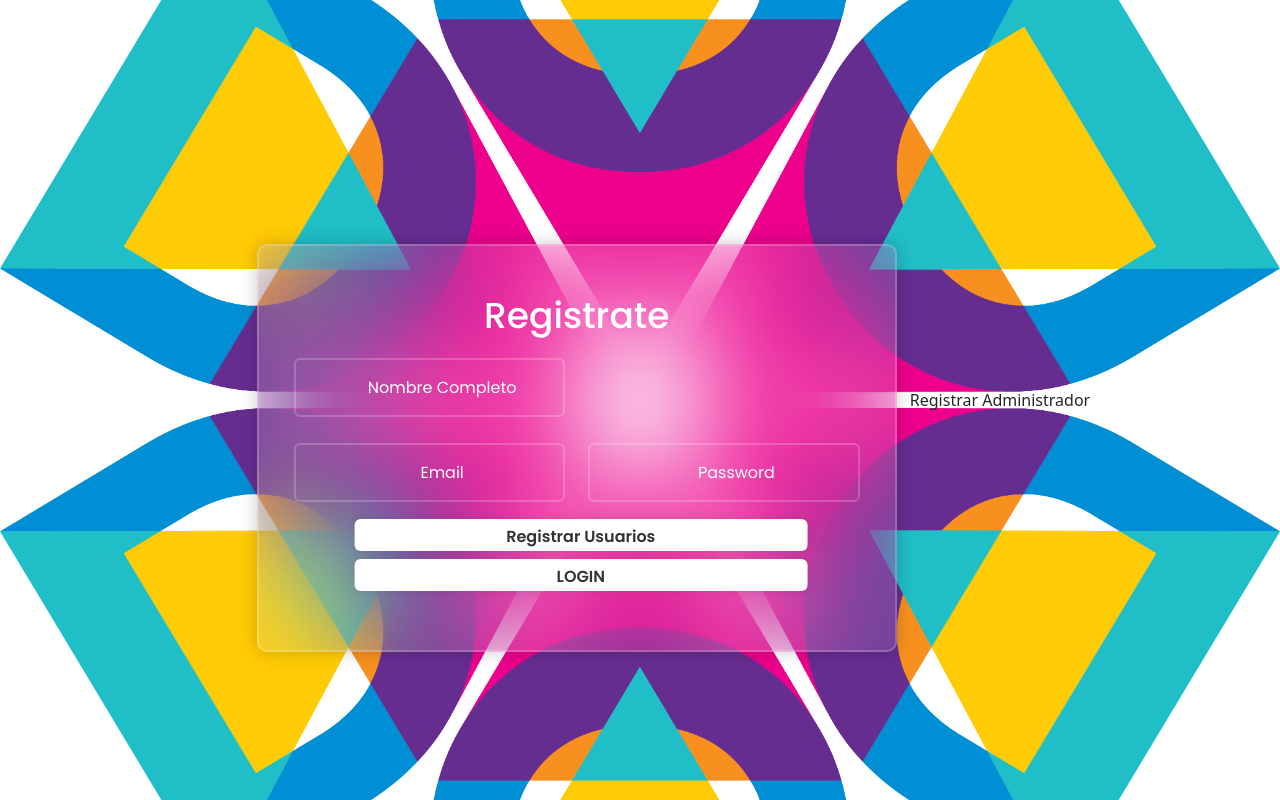
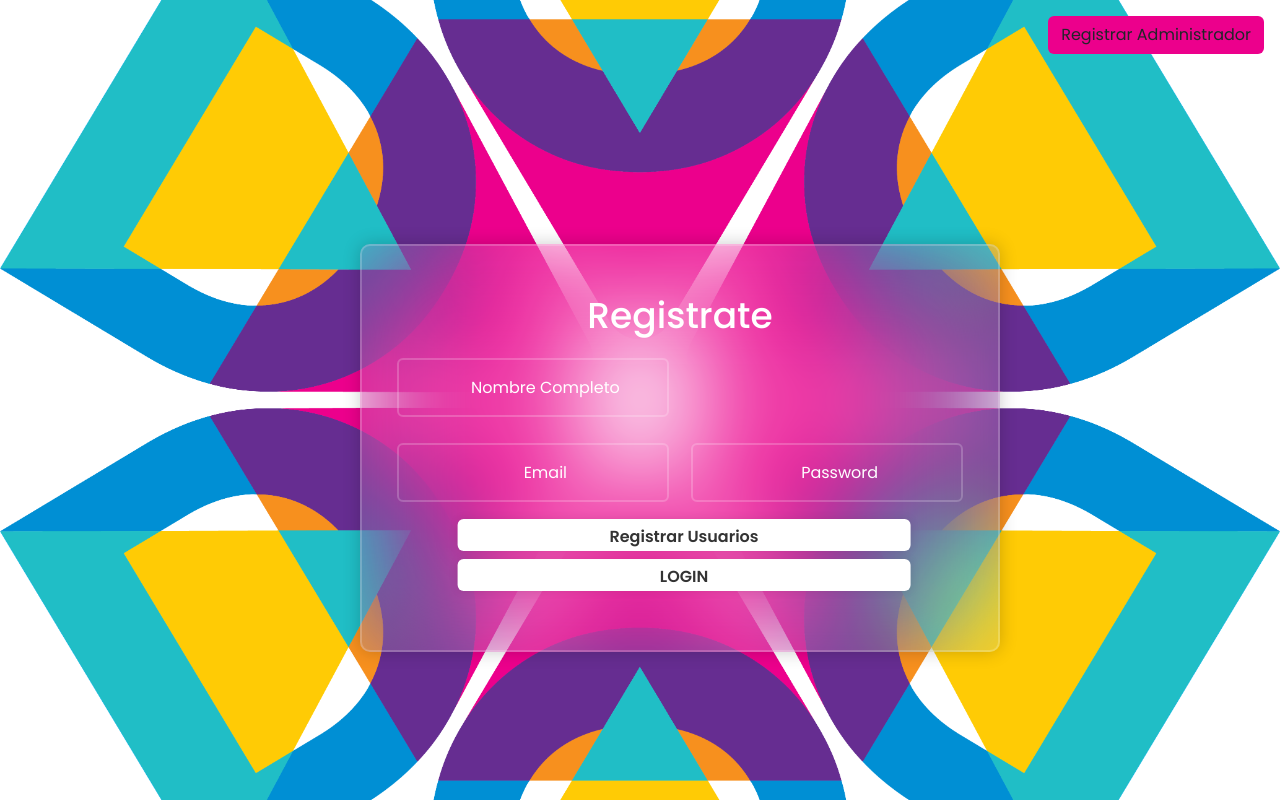
Before and after one commit to MarilaMorales/Permisos-Computadoras, a website: page src/Registro/Registro.html in a window 1280 px wide. Drawn offline with nearby package versions, Linux system fonts and the light colour scheme.

Commit message:
Cambio Start

```diff
--- a/package.json
+++ b/package.json
@@ -8,7 +8,7 @@
   "type":"module",
   "scripts": {
     "server": "json-server --port 3001 --watch server/db.json",
-    "start": "npx parcel src/Registro/Registro.html"
+    "start": "npx parcel src/Bienvenido/Bienvenido.html"
   },
   "keywords": [],
   "author": "",
--- a/src/Registro/Registro.html
+++ b/src/Registro/Registro.html
@@ -8,6 +8,12 @@
     <link href="https://cdn.jsdelivr.net/npm/bootstrap@5.3.3/dist/css/bootstrap.min.css" rel="stylesheet" integrity="sha384-QWTKZyjpPEjISv5WaRU9OFeRpok6YctnYmDr5pNlyT2bRjXh0JMhjY6hW+ALEwIH" crossorigin="anonymous">
   </head>
   <body>
+
+ <!-- Botón para abrir el primer modal -->
+ <div class="btnContainer">
+  <button class="btn" type="button" id="btnRegistroAdmin" data-bs-toggle="modal" data-bs-target="#exampleModalToggle">Registrar Administrador</button>
+</div>
+
 
 <div class="wrapper">
   <form action="">
@@ -39,8 +45,7 @@
 </div>
 
 
-      <!-- Botón para abrir el primer modal -->
-      <button class="btn" type="button" id="btnRegistroAdmin" data-bs-toggle="modal" data-bs-target="#exampleModalToggle">Registrar Administrador</button>
+
 
 <!-- Modal 1: Verificación de Contraseña -->
 <div class="modal fade" id="exampleModalToggle" aria-hidden="true" aria-labelledby="exampleModalToggleLabel" tabindex="-1">
--- a/src/Registro/Styles.css
+++ b/src/Registro/Styles.css
@@ -176,7 +176,13 @@ body {
   text-decoration: underline;
 }
 
-
+#btnRegistroAdmin {
+  position: absolute;
+  top: 1rem;
+  right: 1rem;
+  z-index: 1000;
+  background-color: #ec008c;
+}
 
 
 @media (max-width: 576px) {
```
Also changed, not shown: src/Administracion/Administracion.html (+1 -1 lines), src/Bienvenido/Styles.css (+6 -6 lines).
